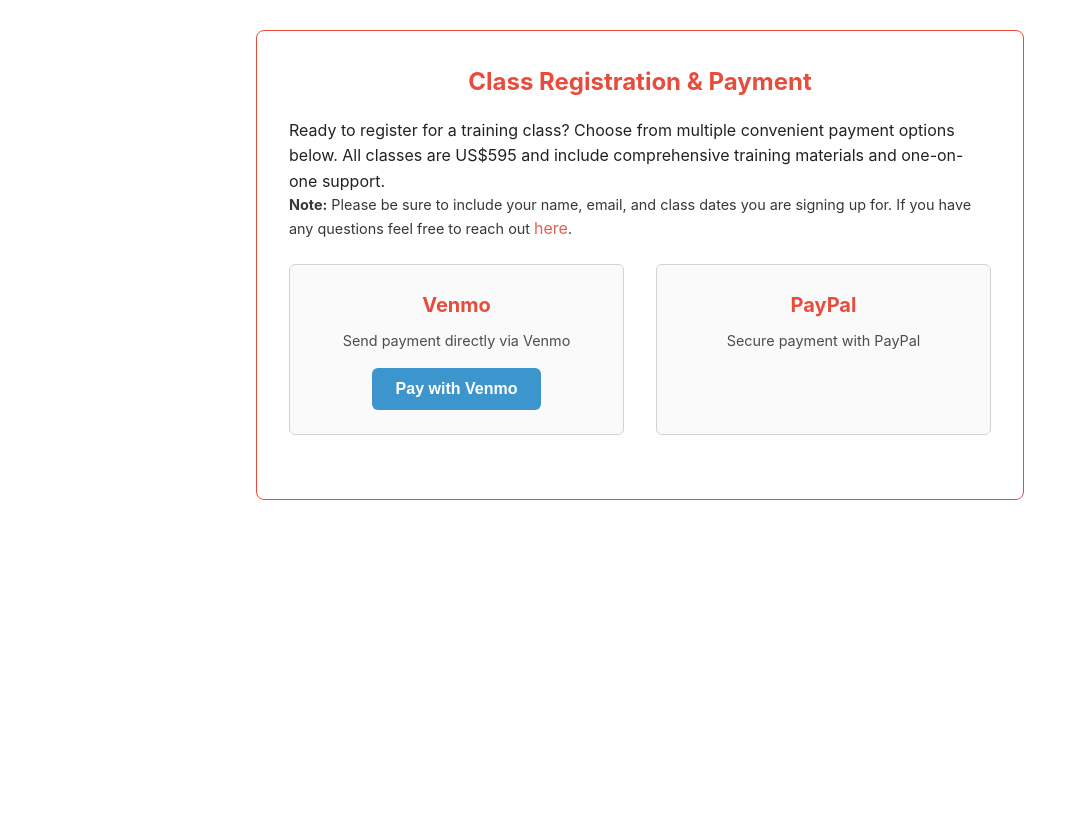
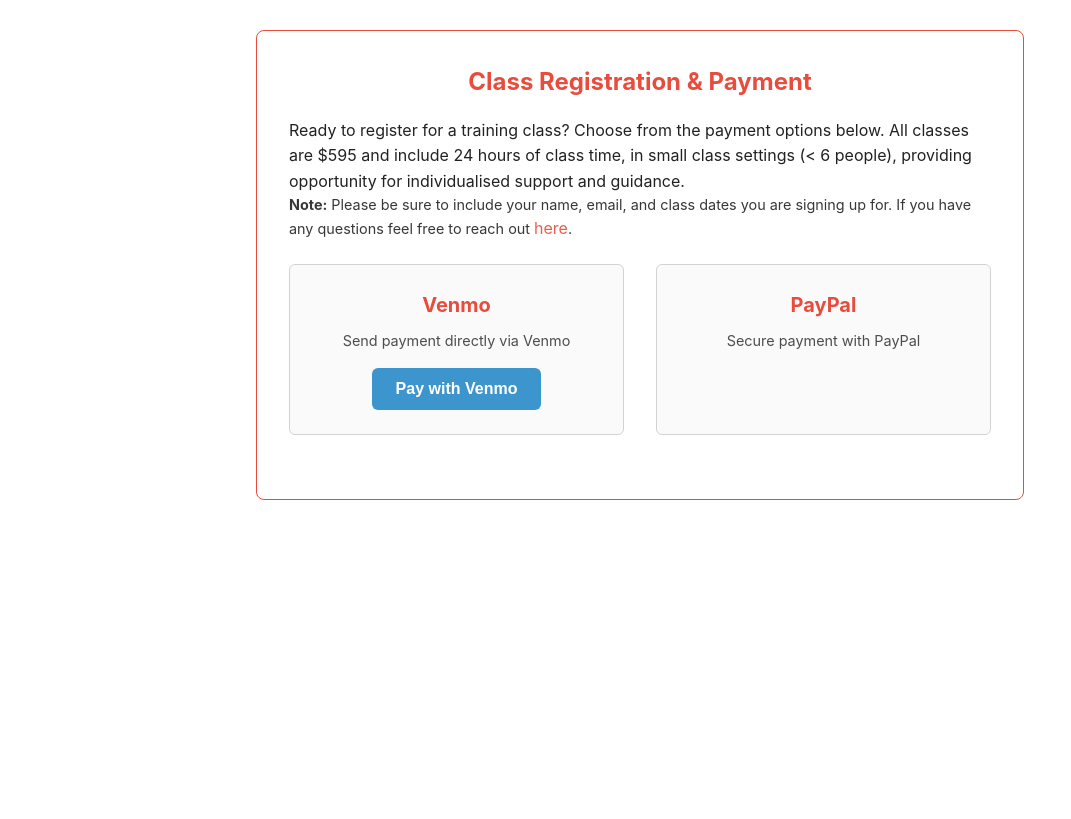
Before and after one commit to kurtm83/ART-site, a website: page index.html in a window 1280 px wide. Shown: the part 1228-2047 px from the top of the page, without its empty margins (0-1071 px from the left). Drawn offline with Linux system fonts and the light colour scheme; a script that the page names is missing.

Commit message:
fix: update payment description for clarity and detail

```diff
--- a/index.html
+++ b/index.html
@@ -116,8 +116,8 @@
 					<div class="payment-section">
 						<h3 class="payment-title">Class Registration & Payment</h3>
 						<p class="payment-description">
-							Ready to register for a training class? Choose from multiple convenient payment options below.
-							All classes are US$595 and include comprehensive training materials and one-on-one support.
+							Ready to register for a training class? Choose from the payment options below.
+							All classes are $595 and include 24 hours of class time, in small class settings (< 6 people), providing opportunity for individualised support and guidance.
 						</p>
 						<div class="payment-notes">
 							<p class="payment-note">
```
